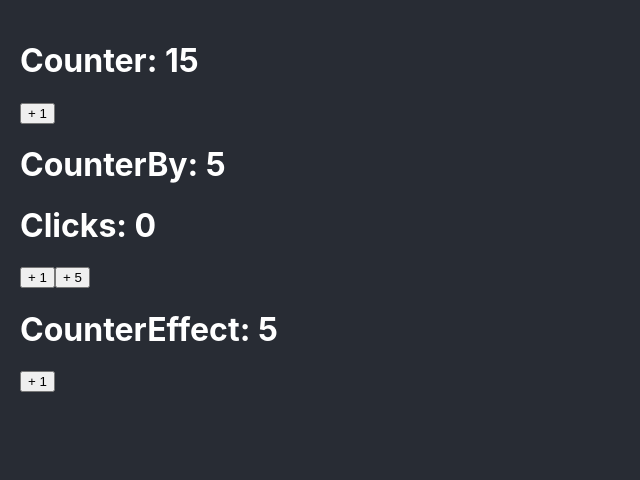
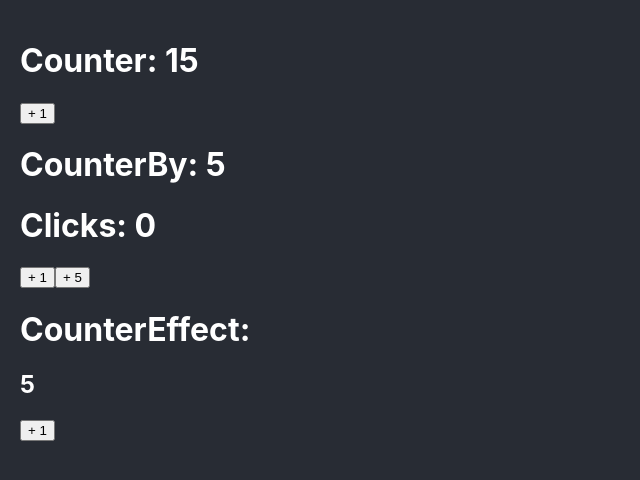
Before and after one commit to alexelizaga/00-react-bases, a React (Create React App) app: page / in a window 1280 px wide. Shown: the top 480 px of the page, without its empty margins (0-640 px from the left). Built offline with nearby package versions, Linux system fonts and the light colour scheme.

Commit message:
15. Realizar animación cuando se llega al valor máximo

```diff
--- a/package.json
+++ b/package.json
@@ -10,6 +10,7 @@
     "@types/node": "^16.11.39",
     "@types/react": "^18.0.12",
     "@types/react-dom": "^18.0.5",
+    "gsap": "^3.10.4",
     "react": "^18.1.0",
     "react-dom": "^18.1.0",
     "react-scripts": "5.0.1",
--- a/src/bases/CounterEffect.tsx
+++ b/src/bases/CounterEffect.tsx
@@ -1,4 +1,5 @@
 import { useEffect, useState } from 'react';
+import { gsap } from 'gsap';
 
 const MAXIMUN_COUNT = 10;
 
@@ -12,11 +13,17 @@
     useEffect( () => {
         if ( counter < 10 ) return;
         console.log('%cValor máximo alcanzado', 'color: red; background-color: black;');
+
+        gsap.to('h2', { y: -10, duration: 0.2, ease: 'ease.out' }).then( () => {
+            gsap.to('h2', { y: 0, duration: 1, ease: 'bounce.out' })
+        })
+
     }, [counter]);
 
     return (
         <>
-            <h1>CounterEffect: { counter }</h1>
+            <h1>CounterEffect:</h1>
+            <h2>{ counter }</h2>
 
             <button onClick={ handleClick }>
                 + 1
```
Also changed, not shown: 2 other files (tests, documents, lock files or other folders).
